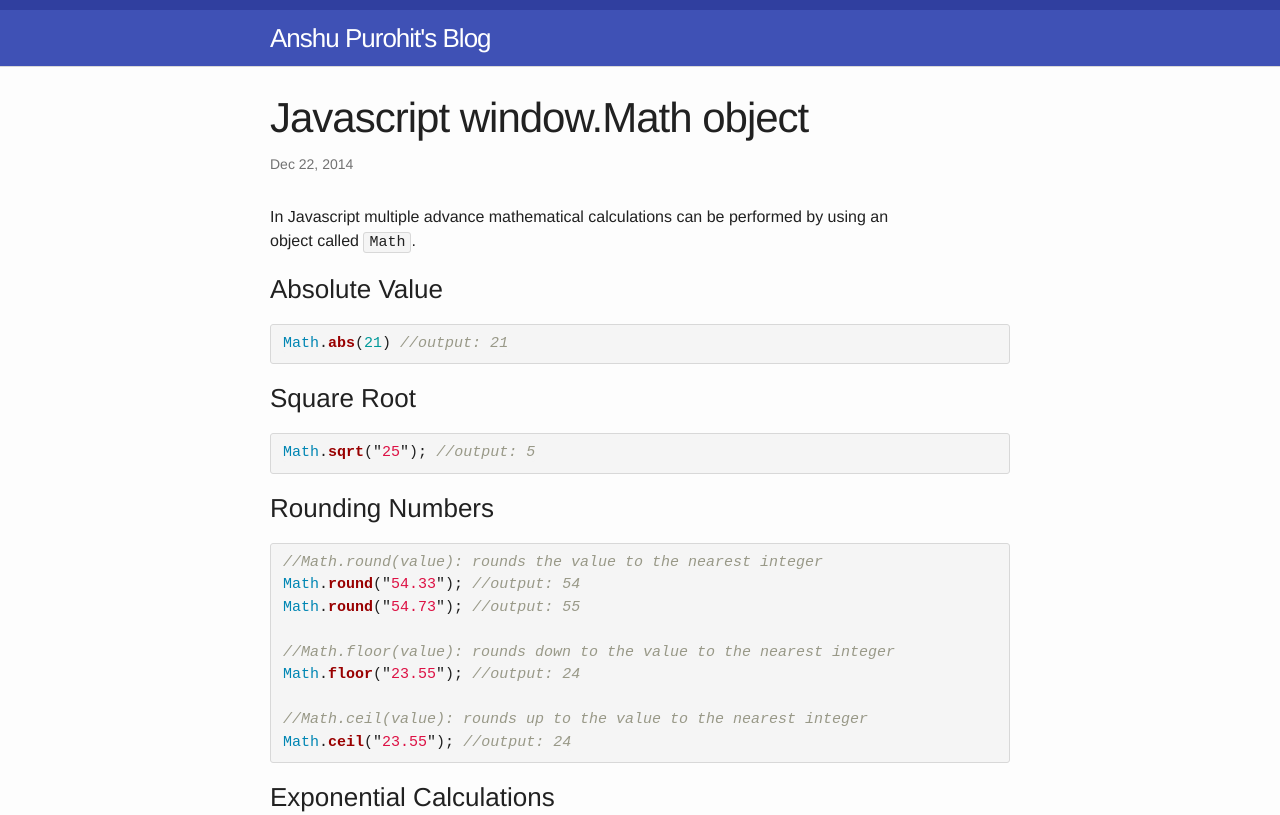
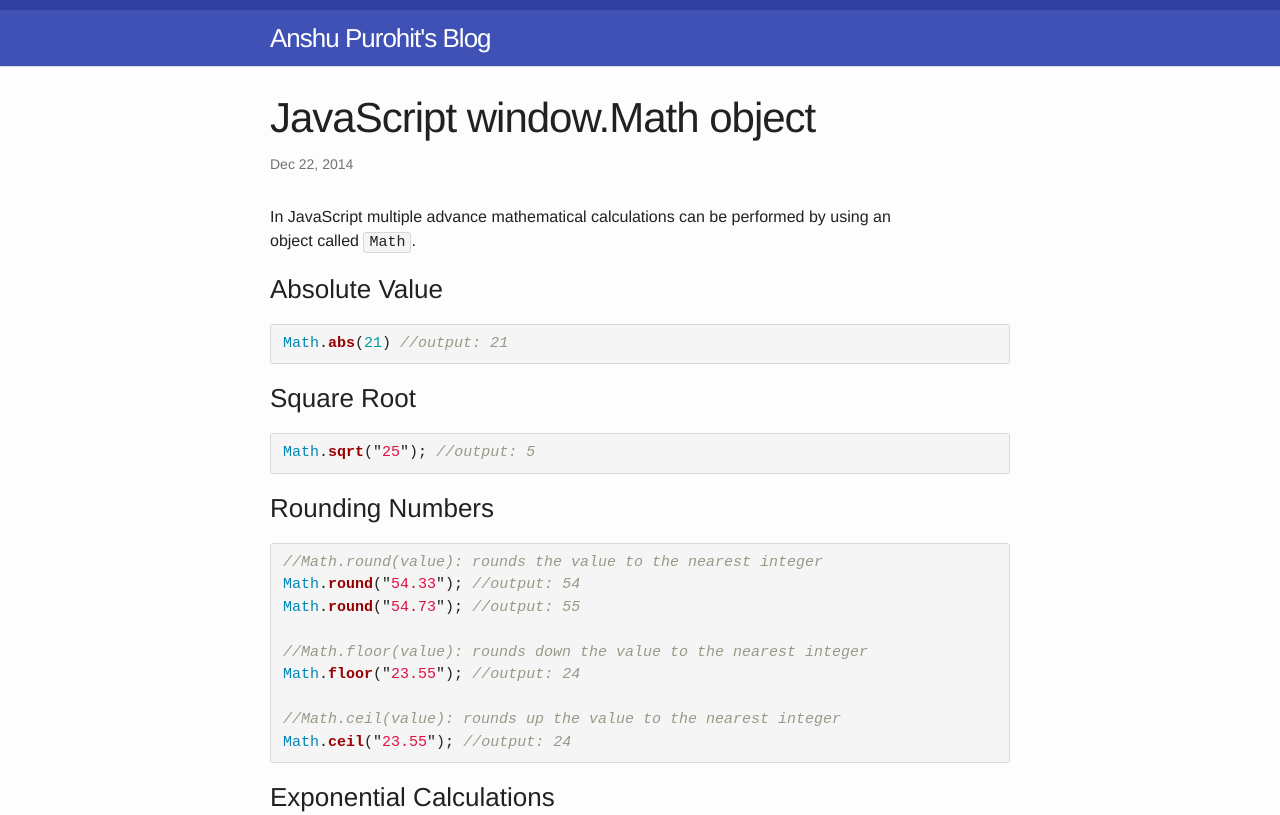
Before and after one commit to anshuPurohit/anshupurohit.github.io, a Jekyll site: the page built from _posts/2014-12-23-javascript-math-object.markdown, in a window 1280 px wide. Shown: the top 815 px of the page. Built offline with Jekyll 4.4.1, drawn with Linux system fonts in a browser that asks for light colours.

```diff
--- a/_posts/2014-12-23-javascript-math-object.markdown
+++ b/_posts/2014-12-23-javascript-math-object.markdown
@@ -1,10 +1,10 @@
 ---
 layout: post
-title:  "Javascript window.Math object"
+title:  "JavaScript window.Math object"
 date:   2014-12-22 20:35:10
 categories: jekyll update
 ---
-In Javascript multiple advance mathematical calculations can be performed by using an <br> object called `Math`.
+In JavaScript multiple advance mathematical calculations can be performed by using an <br> object called `Math`.
 
 <h3>Absolute Value<h3>
 {% highlight js %}
@@ -28,10 +28,10 @@ Math.sqrt("25"); //output: 5
 Math.round("54.33"); //output: 54
 Math.round("54.73"); //output: 55
 
-//Math.floor(value): rounds down to the value to the nearest integer
+//Math.floor(value): rounds down the value to the nearest integer
 Math.floor("23.55"); //output: 24
 
-//Math.ceil(value): rounds up to the value to the nearest integer
+//Math.ceil(value): rounds up the value to the nearest integer
 Math.ceil("23.55"); //output: 24
 
 {% endhighlight %}
```
Also changed, not shown: _posts/2014-12-23-javascript-date-time-object.markdown (added, +56 -0 lines).
